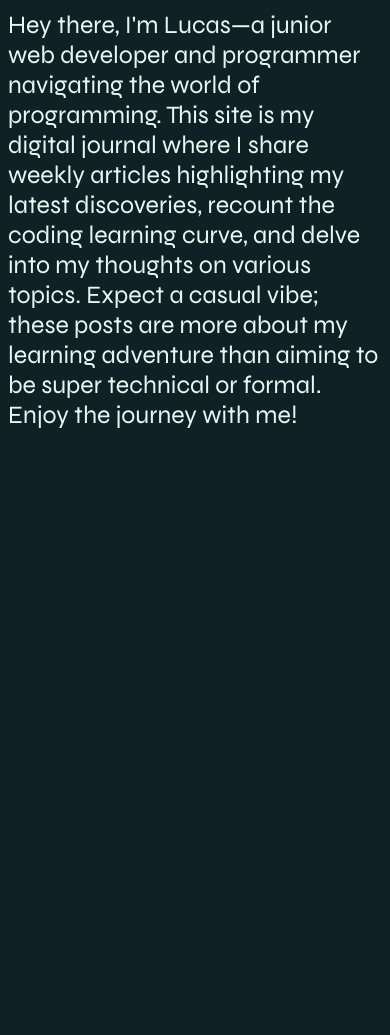
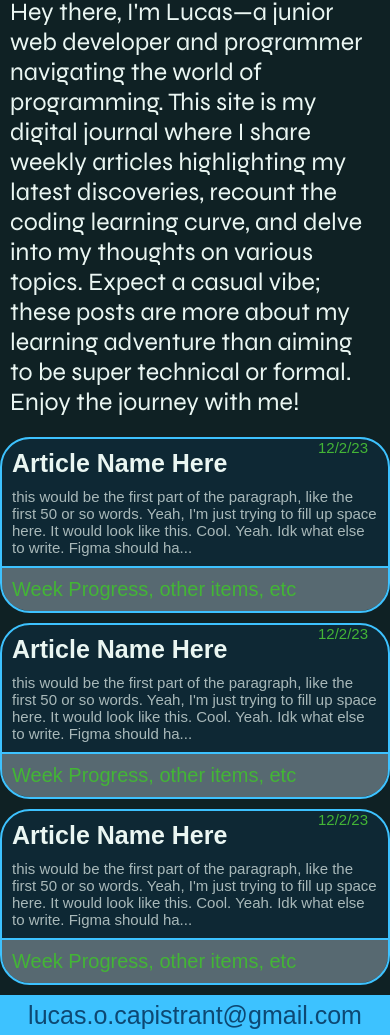
Before and after one commit to lucascapistrant/blog-website, a plain HTML site: page index.html in a window 390 px wide. Shown: the part 68-1103 px from the top of the page. Before the commit the page ends 844 px from the top, so only its background shows below. Drawn offline with Linux system fonts and the light colour scheme; a web font is replaced by a local one.

Commit message:
articles and footer mobile

```diff
--- a/index.css
+++ b/index.css
@@ -10,7 +10,7 @@ html {
     --text-secondary: #eaf6f2;
     --background: #dce6ea;
     --primary: #00aaff;
-    --secondary: #003e6b;
+    --secondary: #003E6B;
     --accent: #43b536;
 
   }
@@ -19,13 +19,15 @@ html {
     --text-secondary: #091511;
     --background: #0f2124;
     --primary: #3dc2ff;
-    --secondary: #0d4873;
+    --secondary: #0D4873;
     --accent: #43b536;
   }
 body {
     background: var(--background);
     color: var(--text-body);
     font-family: 'Rubik', sans-serif;
+    margin: 0;
+    padding: 0;
 }
 
 /* Typeography */
@@ -46,6 +48,7 @@ h3 {
 
 p {
     font-size: 1.5rem;
+    margin: 0;
 }
 
 /* Hero */
@@ -78,4 +81,64 @@ p {
 .hero--banner p {
     font-family: 'Syne', sans-serif;
     font-size: 2.5rem;
+    margin: 20px 0;
+    padding: 0 10px;
 }
+
+/* Articles */
+
+.article {
+    position: relative;
+    overflow: hidden;
+    border-radius: 30px;
+    border: 2px solid var(--primary);
+    margin: 10px 0;
+}
+
+.article__date {
+    position: absolute;
+    font-size: 1.5rem;
+    right: 20px;
+    color: var(--accent);
+}
+
+.article__background {
+    position: absolute;
+    z-index: -1;
+    width: 100%;
+    height: 100%;
+    background: var(--secondary);
+    opacity: .2;
+}
+
+.article__name, .article__desc {
+    padding: 10px;
+}
+
+.article__desc {
+    background: rgba(255, 255, 255, .3);
+    margin: 0;
+    border-top: 2px solid var(--primary);
+    font-size: 2rem;
+    color: var(--accent);
+}
+
+.article__starter {
+    padding: 0 10px 10px;
+    opacity: .7;
+}
+
+/* Footer */
+.footer {
+    width: 100%;
+    background-color: var(--primary);
+    height: 4rem;
+    display: flex;
+    align-items: center;
+    justify-content: center;
+}
+
+.footer__text {
+    font-size: 2.5rem;
+    color: var(--secondary);
+}
--- a/index.html
+++ b/index.html
@@ -13,10 +13,10 @@
     />
   </head>
   <body>
-    <div class="hero">
+    <header class="hero">
       <h1 class="hero__name">Lucas Capistrant</h1>
       <h2 class="hero__tag">blog</h2>
-    </div>
+    </header>
     <div class="hero--banner">
       <p>
         Hey there, I'm Lucas—a junior web developer and programmer navigating
@@ -27,6 +27,42 @@
         aiming to be super technical or formal. Enjoy the journey with me!
       </p>
     </div>
+    <div class="article">
+      <div class="article__background"></div>
+      <p class="article__date">12/2/23</p>
+      <h3 class="article__name">Article Name Here</h3>
+      <p class="article__starter">
+        this would be the first part of the paragraph, like the first 50 or so
+        words. Yeah, I'm just trying to fill up space here. It would look like
+        this. Cool. Yeah. Idk what else to write. Figma should ha...
+      </p>
+      <p class="article__desc">Week Progress, other items, etc</p>
+    </div>
+    <div class="article">
+      <div class="article__background"></div>
+      <p class="article__date">12/2/23</p>
+      <h3 class="article__name">Article Name Here</h3>
+      <p class="article__starter">
+        this would be the first part of the paragraph, like the first 50 or so
+        words. Yeah, I'm just trying to fill up space here. It would look like
+        this. Cool. Yeah. Idk what else to write. Figma should ha...
+      </p>
+      <p class="article__desc">Week Progress, other items, etc</p>
+    </div>
+    <div class="article">
+      <div class="article__background"></div>
+      <p class="article__date">12/2/23</p>
+      <h3 class="article__name">Article Name Here</h3>
+      <p class="article__starter">
+        this would be the first part of the paragraph, like the first 50 or so
+        words. Yeah, I'm just trying to fill up space here. It would look like
+        this. Cool. Yeah. Idk what else to write. Figma should ha...
+      </p>
+      <p class="article__desc">Week Progress, other items, etc</p>
+    </div>
+    <footer class="footer">
+      <p class="footer__text">lucas.o.capistrant@gmail.com</p>
+    </footer>
     <script src="index.js"></script>
   </body>
 </html>
```
